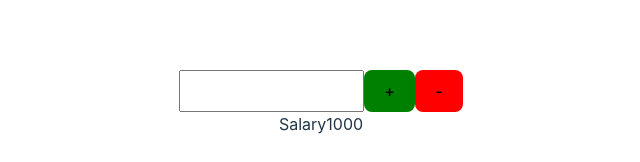
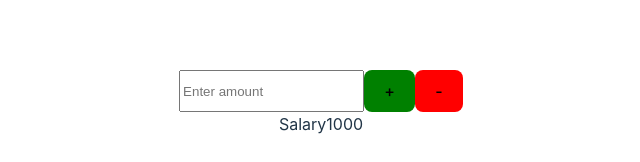
Before and after one commit to aiyaruch1320/mondy, a React (Vite) app: page / in a window 1280 px wide. Shown: the part 297-459 px from the top of the page, without its empty margins (319-959 px from the left). Built offline with nearby package versions, Linux system fonts and the light colour scheme.

Commit message:
Add placeholder text to amount input field for better user guidance

```diff
--- a/src/App.tsx
+++ b/src/App.tsx
@@ -59,6 +59,7 @@ const App: React.FC = () => {
           onChange={onAmountChange}
           value={amount}
           data-testid="amount-input"
+          placeholder="Enter amount"
         />
         <button
           style={{ background: "green" }}
```
